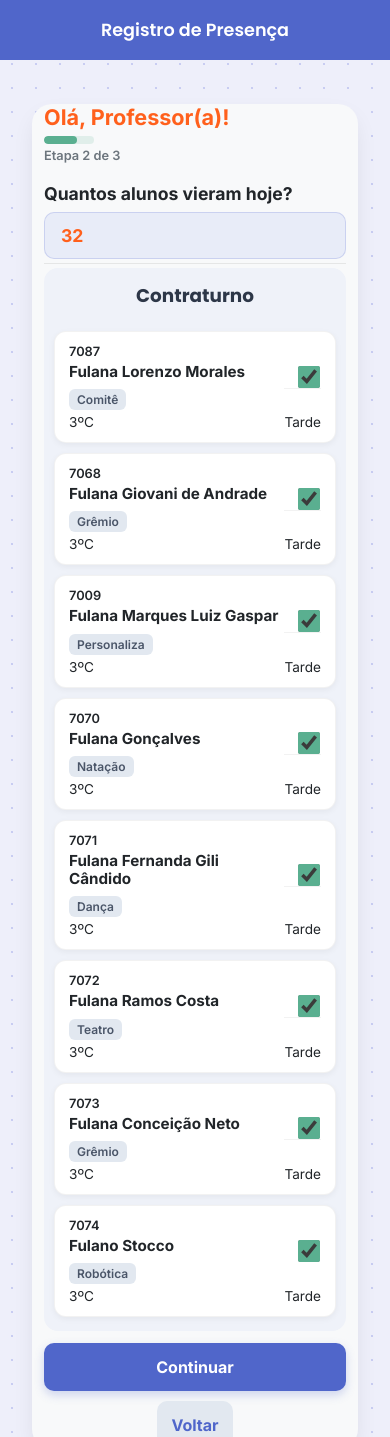
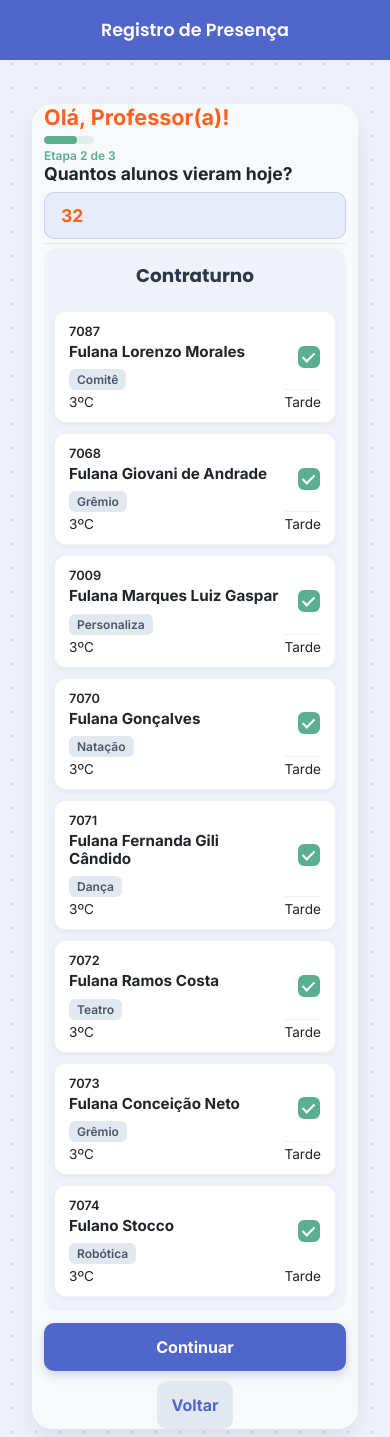
Before and after one commit to nicole-rcosta/tcc_snec, a Flask app: page /teacher/class_info in a window 390 px wide. Shown: the part 68-1505 px from the top of the page. Run offline with Flask 3, Linux system fonts and the light colour scheme.

Commit message:
Fix: padroniza o check box das 2 páginas

```diff
--- a/static/styles/teacher/teacher_attendance_record.css
+++ b/static/styles/teacher/teacher_attendance_record.css
@@ -5,12 +5,10 @@ html, body {
   scrollbar-width: none;
 }
 
-
 body {
   background-color: var(--bg-dot-color-main);
   background-image: radial-gradient(var(--bg-dot-color) 1.5px, transparent 1.5px);
   background-size: 24px 24px;
-
 
   color: var(--text-main);
   display: flex;
@@ -18,7 +16,6 @@ body {
   align-items: center;
   min-height: 100vh;
 }
-
 
 .activities {
   width: 100%;
@@ -29,16 +26,12 @@ body {
   flex-direction: column;
   gap: 16px;
 
-
   background-color: var(--bg-main);
   padding: 30px;
   border-radius: 20px;
   box-shadow: 0 10px 25px -5px rgba(0, 0, 0, 0.1);
   width: 100vw;
-
-
 }
-
 
 .user-greeting {
   justify-content: space-between;
@@ -52,10 +45,11 @@ body {
   font-weight: 700;
   margin-bottom: 6px;
 }
-/*  */
+
 .progress-container {
   max-width: 50%;
 }
+
 .progress-bar {
   width: 33.33%;
   height: 8px;
@@ -78,8 +72,6 @@ body {
   color: var(--color-green);
 }
 
-
-
 .logout-button {
   background: none;
   border: none;
@@ -90,7 +82,6 @@ body {
   align-items: center;
   justify-content: center;
 }
-
 
 .activities__field--students {
   display: flex;
@@ -131,7 +122,6 @@ body {
   border-top-color: rgba(255, 255, 255, 0.1);
 }
 
-
 .activities__section--counter-shift {
   background-color: #EFF2F9;
   padding: 20px;
@@ -151,14 +141,12 @@ body {
   color: #2D3748;
   font-weight: 700;
   text-align: center;
-
   font-family: var(--font-primary);
 }
 
 [data-theme="dark"] .activities__section-title {
   color: var(--text-main);
 }
-
 
 .table-wrapper {
   width: 100%;
@@ -201,6 +189,7 @@ body {
 
 .activities__table-cell--student {
   font-weight: 500;
+  color: var(--color-orange);
 }
 
 .activities__table-cell--year,
@@ -227,13 +216,57 @@ body {
   color: #E2E8F0;
 }
 
-.activities__table-cell--check input[type="checkbox"] {
-  accent-color: var(--color-green);
-  width: 18px;
-  height: 18px;
+/* ========================================================== */
+/* CHECKBOX PERSONALIZADO (Estilo adaptado da Dashboard)       */
+/* ========================================================== */
+.activities__checkbox-label {
+  display: inline-flex;
+  align-items: center;
+  justify-content: center;
   cursor: pointer;
+  user-select: none;
 }
 
+.activities__checkbox-input {
+  position: absolute;
+  opacity: 0;
+  cursor: pointer;
+  height: 0;
+  width: 0;
+}
+
+.activities__checkbox-custom {
+  height: 22px;
+  width: 22px;
+  background-color: transparent;
+  border: 2px solid var(--color-blue);
+  border-radius: 6px;
+  display: flex;
+  align-items: center;
+  justify-content: center;
+  transition: all 0.2s ease-in-out;
+}
+
+.activities__checkbox-input:focus-visible + .activities__checkbox-custom {
+  outline: 2px solid var(--color-orange);
+  outline-offset: 2px;
+}
+
+.activities__checkbox-input:checked + .activities__checkbox-custom {
+  background-color: var(--color-green);
+  border-color: var(--color-green);
+}
+
+.activities__checkbox-input:checked + .activities__checkbox-custom::after {
+  content: "";
+  width: 5px;
+  height: 10px;
+  border: solid #FFFFFF;
+  border-width: 0 2px 2px 0;
+  transform: rotate(45deg);
+  margin-bottom: 2px;
+}
+/* ========================================================== */
 
 .activities__actions {
   display: flex;
@@ -266,12 +299,7 @@ body {
   box-shadow: 0 4px 10px rgba(80, 102, 202, 0.25);
 }
 
-
-
-
 @media (max-width: 640px) {
-
-  /* 1. Ajuste de margens do container principal */
   .activities {
     width: 100%;
     margin: 12px auto;
@@ -279,15 +307,10 @@ body {
     gap: 16px;
   }
 
-  /* 2. Cabeçalho de Saudação */
   .classes__title {
     font-size: 1.35rem;
   }
 
-
-
-
-  /* 3. Container da Seção Contraturno */
   .activities__section--counter-shift {
     padding: 14px 10px;
     border-radius: 14px;
@@ -298,7 +321,6 @@ body {
     font-size: 1.15rem;
   }
 
-  /* 4. Transformação da Tabela em Lista de Cards Rápidos */
   .table-wrapper {
     background: transparent;
     box-shadow: none;
@@ -314,36 +336,9 @@ body {
     width: 100%;
   }
 
-  /* Esconde o cabeçalho original da tabela no celular */
   .activities__table-header {
     display: none;
   }
-
-  /* Cada linha vira um Card individual moderno */
-  .activities__table-row {
-    display: flex;
-    align-items: center;
-    justify-content: space-between;
-    background-color: var(--bg-card);
-    border-radius: 12px;
-    padding: 12px 14px;
-    box-shadow: 0 2px 6px rgba(0, 0, 0, 0.05);
-    border: 1px solid rgba(0, 0, 0, 0.05);
-  }
-
-  /* Esconde colunas menos relevantes no celular para dar espaço ao que importa */
-  .activities__table-cell--year,
-  .activities__table-cell--shift {
-    display: none;
-  }
-
-  /* Bloco da Esquerda (RM, Nome do Aluno e Badge da Atividade) */
-  .activities__table-row td:not(.activities__table-cell--check) {
-    display: inline-block;
-    padding: 0;
-    border: none;
-  }
-
 
   .activities__table-row {
     display: grid;
@@ -353,6 +348,22 @@ body {
       "student check"
       "activity check";
     row-gap: 4px;
+    background-color: var(--bg-card);
+    border-radius: 12px;
+    padding: 12px 14px;
+    box-shadow: 0 2px 6px rgba(0, 0, 0, 0.05);
+    border: 1px solid rgba(0, 0, 0, 0.05);
+  }
+
+  .activities__table-cell--year,
+  .activities__table-cell--shift {
+    display: none;
+  }
+
+  .activities__table-row td:not(.activities__table-cell--check) {
+    display: inline-block;
+    padding: 0;
+    border: none;
   }
 
   .activities__table-cell--rm {
@@ -366,7 +377,6 @@ body {
     grid-area: student;
     font-size: 0.95rem;
     font-weight: 700;
-    color: var(--text-main);
     line-height: 1.2;
     margin-bottom: 2px;
   }
@@ -376,7 +386,6 @@ body {
     margin-top: 2px;
   }
 
-
   .activities__table-cell--check {
     grid-area: check;
     display: flex;
@@ -385,12 +394,6 @@ body {
     padding: 0 0 0 12px !important;
     border: none;
   }
-
-  .activities__table-cell--check input[type="checkbox"] {
-    width: 22px;
-    height: 22px;
-  }
-
 
   .activities__actions {
     flex-direction: column-reverse;
@@ -407,23 +410,7 @@ body {
   }
 }
 
-
-
-
-
-
-
-
-
-
-
-
-
-
-
-
-/* CSS para o modal funcionar */
-
+/* Modal */
 .modal-overlay {
   position: fixed;
   top: 0;
@@ -436,21 +423,16 @@ body {
   justify-content: center;
   align-items: center;
   margin-top: 35px;
-
   z-index: 999;
-
   opacity: 0;
   visibility: hidden;
-
   transition: opacity 0.5s ease, visibility 0.3s ease;
 }
-
 
 .modal-overlay.ativo {
   opacity: 1;
   visibility: visible;
 }
-
 
 .modal-content {
   padding: 20px;
@@ -464,16 +446,7 @@ body {
   transform: translateY(0);
 }
 
-
-
-
-
-
-
-
-/* CSS para o conteudo do modal */
-
-
+/* Modal Content */
 .confirmation {
   width: 100%;
   max-width: 500px;
@@ -491,7 +464,6 @@ body {
   margin-top: 15px;
 }
 
-/* Barra de Progresso */
 .progress--step-3 {
   width: 180px;
   height: 6px;
@@ -509,13 +481,6 @@ body {
   transition: width 0.3s ease;
 }
 
-.progress-label {
-  font-size: 0.8rem;
-  color: var(--text-secondary);
-  margin-bottom: 20px;
-}
-
-/* Card Principal */
 .confirmation__card {
   background-color: var(--bg-card);
   border-radius: 20px;
@@ -569,7 +534,6 @@ body {
   padding: 4px;
 }
 
-/* Lista */
 .confirmation__list {
   width: 100%;
   list-style: none;
@@ -592,7 +556,6 @@ body {
   border-bottom: none;
 }
 
-/* Ações e Botões */
 .confirmation__actions {
   display: flex;
   justify-content: space-between;
@@ -639,10 +602,6 @@ body {
   transform: scale(0.98);
 }
 
-.activities__table-cell--student{
-  color: var(--color-orange);
-}
-/* Responsividade */
 @media (max-width: 640px) {
   .confirmation {
     margin: 12px auto;
--- a/templates/teacher/teacher_attendance_record.html
+++ b/templates/teacher/teacher_attendance_record.html
@@ -56,7 +56,12 @@
                 <td class="activities__table-cell--year">3ºC</td>
                 <td class="activities__table-cell--activity"><span class="badge">Comitê</span></td>
                 <td class="activities__table-cell--shift">Tarde</td>
-              <td class="activities__table-cell--check"><input type="checkbox" checked></td>
+                <td class="activities__table-cell--check">
+                  <label class="activities__checkbox-label">
+                    <input type="checkbox" class="activities__checkbox-input" checked>
+                    <span class="activities__checkbox-custom"></span>
+                  </label>
+                </td>
               </tr>
               <tr class="activities__table-row">
                 <td class="activities__table-cell--rm">7068</td>
@@ -64,7 +69,12 @@
                 <td class="activities__table-cell--year">3ºC</td>
                 <td class="activities__table-cell--activity"><span class="badge">Grêmio</span></td>
                 <td class="activities__table-cell--shift">Tarde</td>
-              <td class="activities__table-cell--check"><input type="checkbox" checked></td>
+                <td class="activities__table-cell--check">
+                  <label class="activities__checkbox-label">
+                    <input type="checkbox" class="activities__checkbox-input" checked>
+                    <span class="activities__checkbox-custom"></span>
+                  </label>
+                </td>
               </tr>
               <tr class="activities__table-row">
                 <td class="activities__table-cell--rm">7009</td>
@@ -72,7 +82,12 @@
                 <td class="activities__table-cell--year">3ºC</td>
                 <td class="activities__table-cell--activity"><span class="badge">Personaliza</span></td>
                 <td class="activities__table-cell--shift">Tarde</td>
-              <td class="activities__table-cell--check"><input type="checkbox" checked></td>
+                <td class="activities__table-cell--check">
+                  <label class="activities__checkbox-label">
+                    <input type="checkbox" class="activities__checkbox-input" checked>
+                    <span class="activities__checkbox-custom"></span>
+                  </label>
+                </td>
               </tr>
               <tr class="activities__table-row">
                 <td class="activities__table-cell--rm">7070</td>
@@ -80,7 +95,12 @@
                 <td class="activities__table-cell--year">3ºC</td>
                 <td class="activities__table-cell--activity"><span class="badge">Natação</span></td>
                 <td class="activities__table-cell--shift">Tarde</td>
-              <td class="activities__table-cell--check"><input type="checkbox" checked></td>
+                <td class="activities__table-cell--check">
+                  <label class="activities__checkbox-label">
+                    <input type="checkbox" class="activities__checkbox-input" checked>
+                    <span class="activities__checkbox-custom"></span>
+                  </label>
+                </td>
               </tr>
               <tr class="activities__table-row">
                 <td class="activities__table-cell--rm">7071</td>
@@ -88,7 +108,12 @@
                 <td class="activities__table-cell--year">3ºC</td>
                 <td class="activities__table-cell--activity"><span class="badge">Dança</span></td>
                 <td class="activities__table-cell--shift">Tarde</td>
-              <td class="activities__table-cell--check"><input type="checkbox" checked></td>
+                <td class="activities__table-cell--check">
+                  <label class="activities__checkbox-label">
+                    <input type="checkbox" class="activities__checkbox-input" checked>
+                    <span class="activities__checkbox-custom"></span>
+                  </label>
+                </td>
               </tr>
               <tr class="activities__table-row">
                 <td class="activities__table-cell--rm">7072</td>
@@ -96,7 +121,12 @@
                 <td class="activities__table-cell--year">3ºC</td>
                 <td class="activities__table-cell--activity"><span class="badge">Teatro</span></td>
                 <td class="activities__table-cell--shift">Tarde</td>
-              <td class="activities__table-cell--check"><input type="checkbox" checked></td>
+                <td class="activities__table-cell--check">
+                  <label class="activities__checkbox-label">
+                    <input type="checkbox" class="activities__checkbox-input" checked>
+                    <span class="activities__checkbox-custom"></span>
+                  </label>
+                </td>
               </tr>
               <tr class="activities__table-row">
                 <td class="activities__table-cell--rm">7073</td>
@@ -104,7 +134,12 @@
                 <td class="activities__table-cell--year">3ºC</td>
                 <td class="activities__table-cell--activity"><span class="badge">Grêmio</span></td>
                 <td class="activities__table-cell--shift">Tarde</td>
-              <td class="activities__table-cell--check"><input type="checkbox" checked></td>
+                <td class="activities__table-cell--check">
+                  <label class="activities__checkbox-label">
+                    <input type="checkbox" class="activities__checkbox-input" checked>
+                    <span class="activities__checkbox-custom"></span>
+                  </label>
+                </td>
               </tr>
               <tr class="activities__table-row">
                 <td class="activities__table-cell--rm">7074</td>
@@ -112,7 +147,12 @@
                 <td class="activities__table-cell--year">3ºC</td>
                 <td class="activities__table-cell--activity"><span class="badge">Robótica</span></td>
                 <td class="activities__table-cell--shift">Tarde</td>
-              <td class="activities__table-cell--check"><input type="checkbox" checked></td>
+                <td class="activities__table-cell--check">
+                  <label class="activities__checkbox-label">
+                    <input type="checkbox" class="activities__checkbox-input" checked>
+                    <span class="activities__checkbox-custom"></span>
+                  </label>
+                </td>
               </tr>
             </tbody>
           </table>
```
Lines whose indentation alone changed are shown as unchanged.
